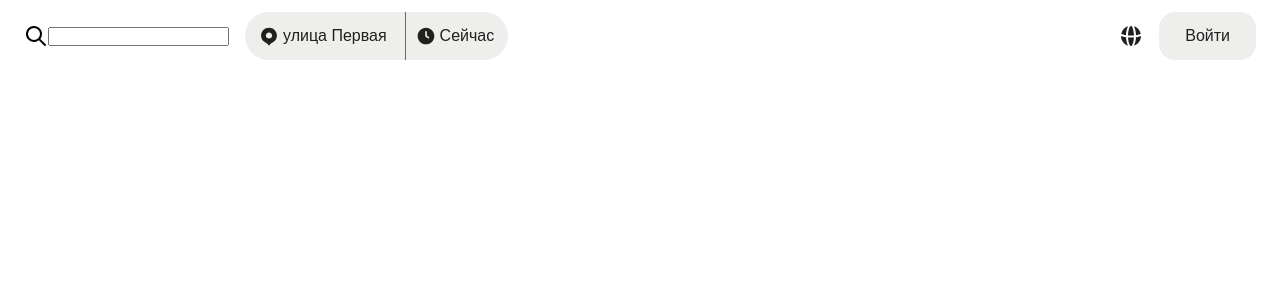
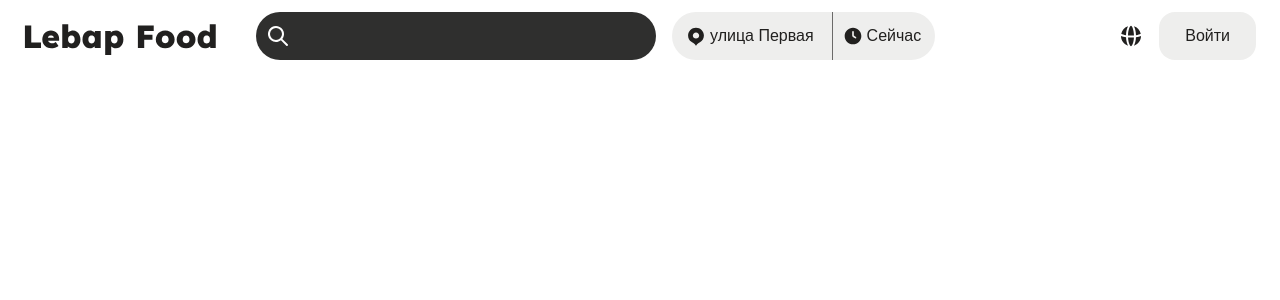
Before and after one commit to RaiseOnce/my-cafe, a Next.js app: page / in a window 1280 px wide. Shown: the top 300 px of the page. Built offline with nearby package versions, Linux system fonts and the light colour scheme.

Commit message:
header is pre-done

```diff
--- a/src/assets/Loupe.tsx
+++ b/src/assets/Loupe.tsx
@@ -1,9 +1,11 @@
 import React from 'react'
 
-type Props = React.SVGProps<SVGSVGElement>
-
-export const Loupe = (props: Props) => (
+type Props = React.SVGProps<SVGSVGElement> & {
+  className?: string
+}
+export const Loupe = ({ className, ...props }: Props) => (
   <svg
+    className={className}
     xmlns="http://www.w3.org/2000/svg"
     viewBox="0 0 24 24"
     width="24"
--- a/src/components/Header/Header.module.scss
+++ b/src/components/Header/Header.module.scss
@@ -16,6 +16,7 @@
 }
 
 .left {
+  width: 100%;
   display: flex;
   align-items: center;
 }
@@ -26,12 +27,52 @@
 }
 
 .logo {
+  padding-top: 8px;
   margin-right: 32px;
   display: flex;
   fill: var(--text-color);
 }
 
+.center {
+  width: 100%;
+  margin-left: 8px;
+  margin-right: 24px;
+  display: flex;
+  align-items: center;
+}
+
+.search {
+  display: flex;
+  position: relative;
+  height: 48px;
+  width: 100%;
+  max-width: 400px;
+  background-color: #2f2f2e;
+  border-radius: 100px;
+}
+
+.searchSvg {
+  width: 34px;
+  height: 100%;
+  display: flex;
+  justify-content: flex-end;
+  align-items: center;
+  flex-shrink: 0;
+  fill: #ffffff;
+}
+
 .input {
+  width: 100%;
+  padding-left: 8px;
+  padding-right: 30px;
+  color: var(--text-color);
+  background-color: transparent;
+  border: none;
+  border-radius: 0 100px 100px 0;
+  outline: none;
+  box-shadow: none;
+  text-overflow: ellipsis;
+  overflow: hidden;
 }
 
 .address {
--- a/src/components/Header/Header.tsx
+++ b/src/components/Header/Header.tsx
@@ -15,11 +15,16 @@ export default function Header({}: Props) {
     <header className={styles.header}>
       <Container className={styles.container}>
         <div className={styles.left}>
-          {/* <Link className={styles.logo} href="/">
+          <Link className={styles.logo} href="/">
             <Logo />
-          </Link> */}
+          </Link>
+          <div className={styles.center}>
+            <div className={styles.search}>
+              <div className={styles.searchSvg}>
                 <Loupe />
-          <input />
+              </div>
+              <input className={styles.input} />
+            </div>
 
             <div className={styles.address}>
               <div className={styles.location}>
@@ -36,6 +41,7 @@ export default function Header({}: Props) {
               </div>
             </div>
           </div>
+        </div>
 
         <div className={styles.right}>
           <Button className={styles.lang}>
```
Lines whose indentation alone changed are shown as unchanged.
